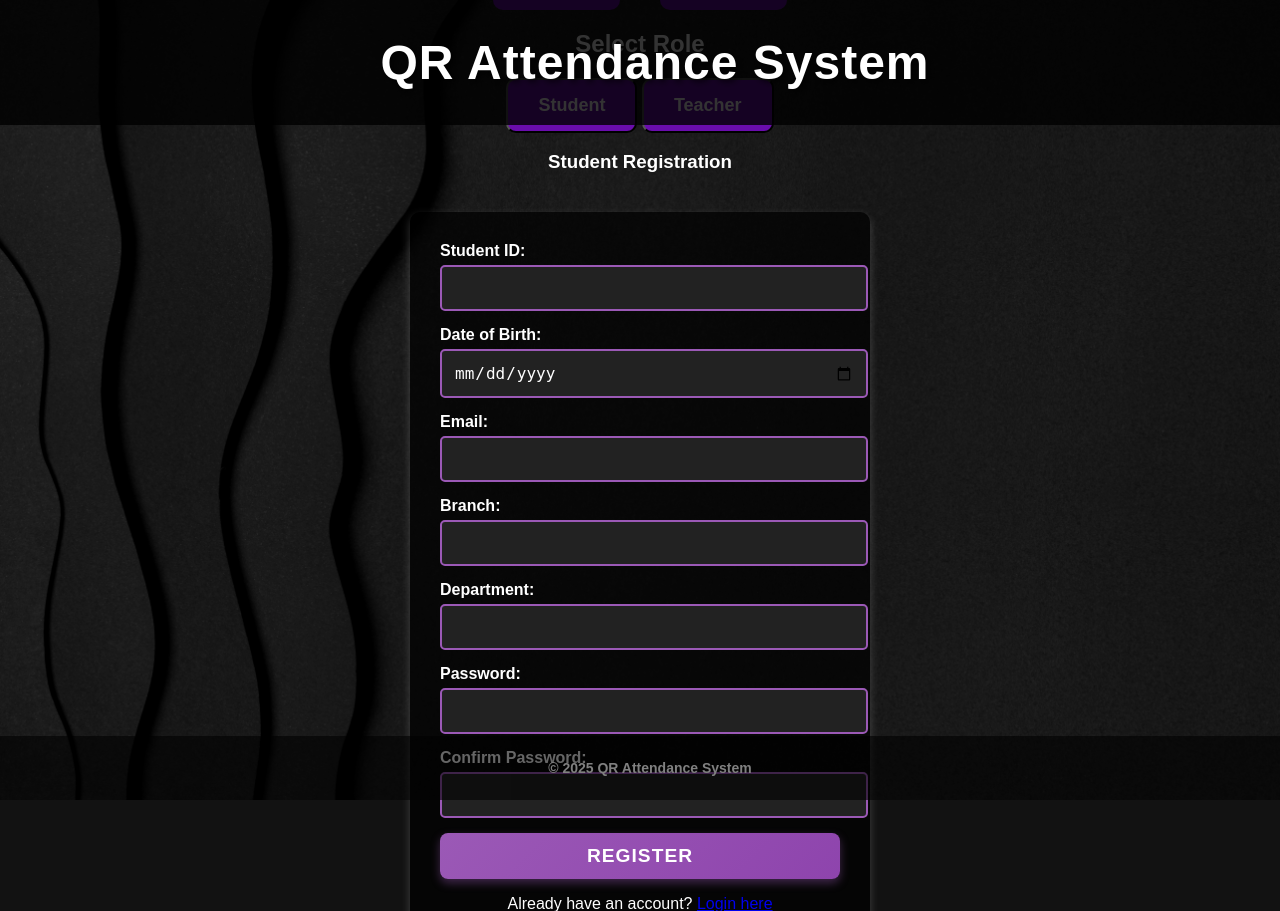
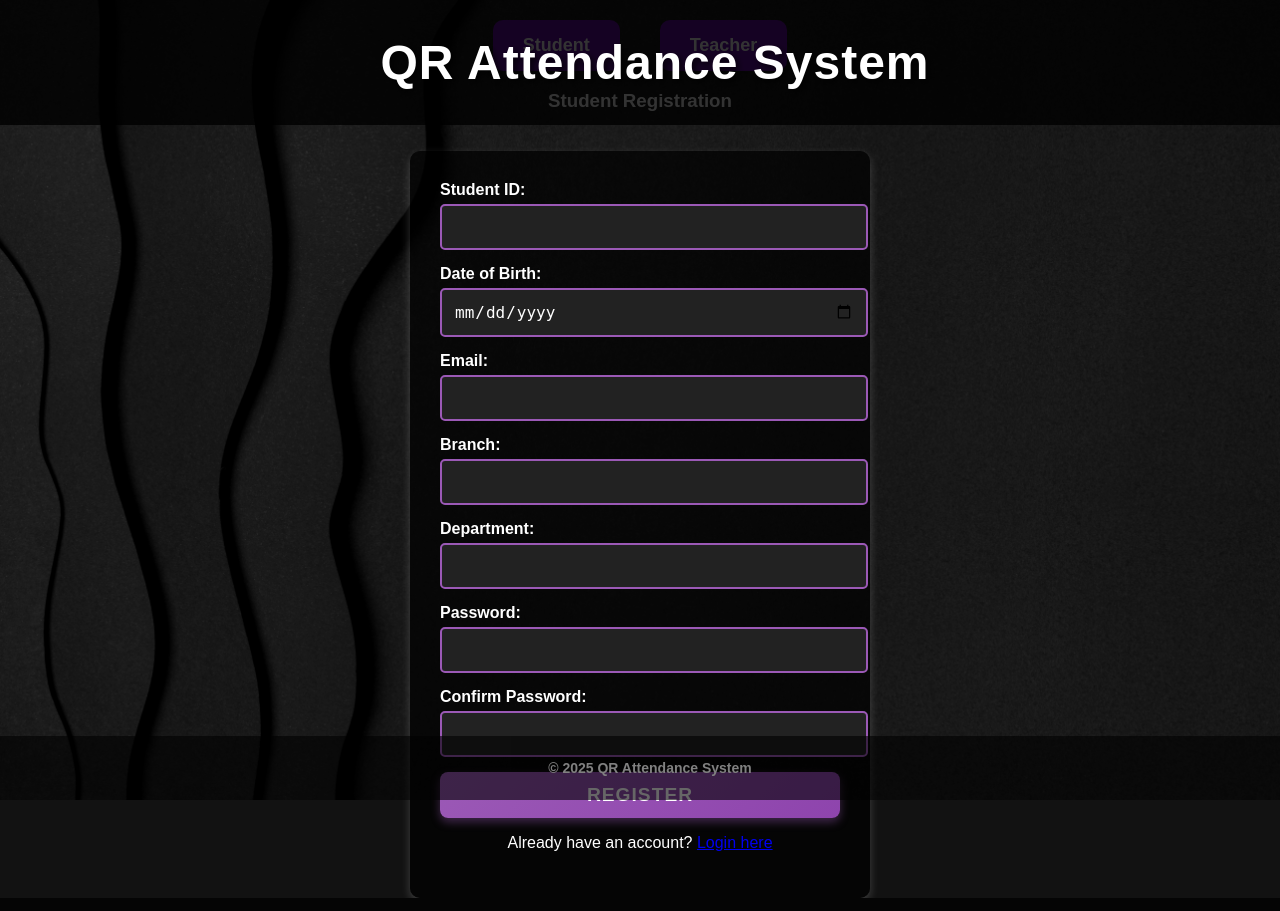
Before and after one commit to chmod-Kishore/DBMS-Attendance-System, a Django app: page /attendance/student-register/ in a window 1280 px wide. Shown: the top 911 px of the page. Run offline with Django 5.2, Linux system fonts and the light colour scheme.

Commit message:
Checking

```diff
--- a/attendance/templates/student_register.html
+++ b/attendance/templates/student_register.html
@@ -3,11 +3,6 @@
 {% block title %} Student Register {% endblock %}
 
 {% block content %}
-    <h2>Select Role</h2>
-    <div class="role-selection">
-        <button class="role-btn student">Student</button>
-        <button class="role-btn teacher">Teacher</button>
-    </div>
 
     <h3>Student Registration</h3>
 
```
